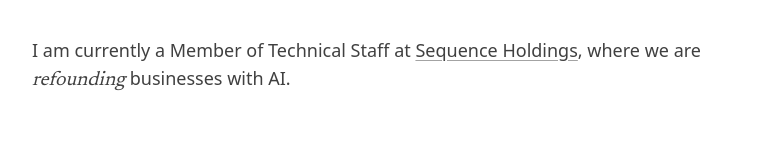
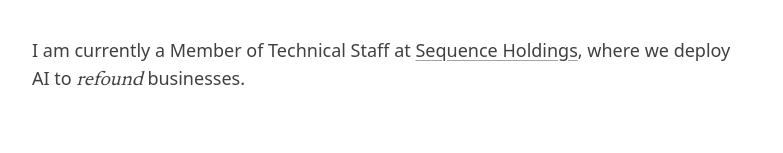
Before and after one commit to austinwli/austinwli.github.io, a SvelteKit app: page / in a window 1280 px wide. Shown: the part 287-440 px from the top of the page, without its empty margins (248-1031 px from the left). Built offline with nearby package versions, Linux system fonts and the light colour scheme.

Commit message:
refound copy

```diff
--- a/src/routes/+page.svelte
+++ b/src/routes/+page.svelte
@@ -24,7 +24,7 @@
       I am currently a Member of Technical Staff at <a
         class="link"
         href="https://seqholdings.com">Sequence Holdings</a
-      >, where we are <em>refounding</em> businesses with AI.
+      >, where we deploy AI to <em>refound</em> businesses.
     </p>
 
     <!-- <p>
```
